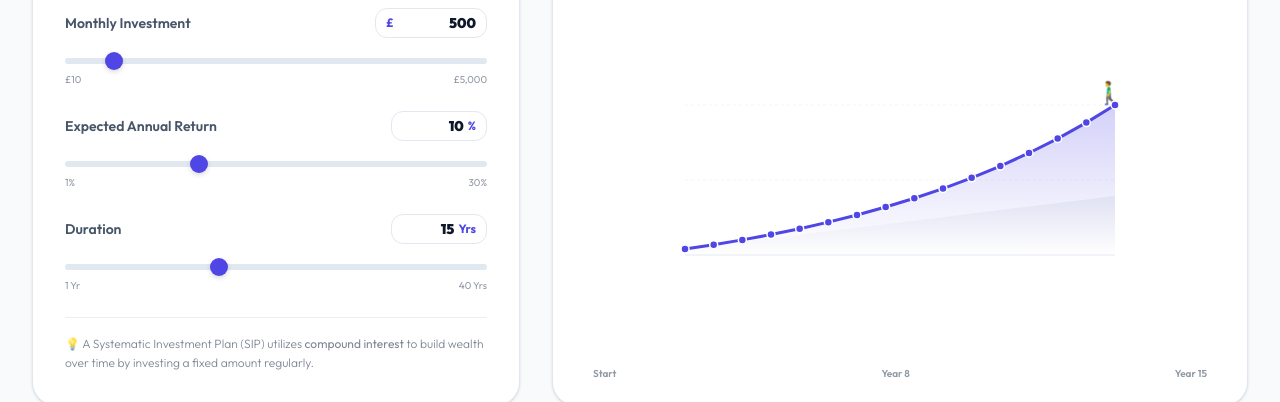
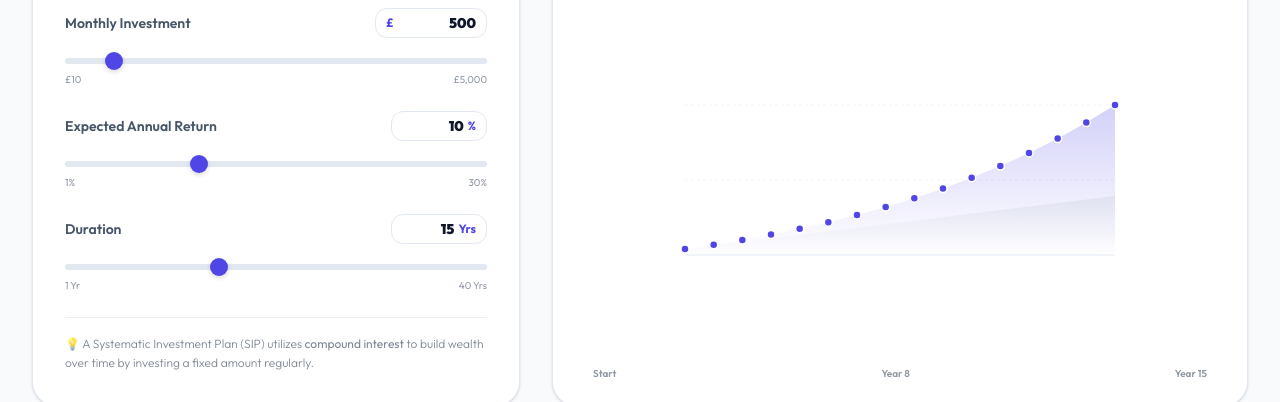
Before and after one commit to ankur20/ForwardCalc, a React (Vite) app: page / in a window 1280 px wide. Shown: the part 434-836 px from the top of the page. Built offline with nearby package versions, Linux system fonts and the light colour scheme.

Commit message:
Remove animated characters logic and add path draw-in / pulse-glow animations to graph lines

```diff
--- a/src/App.tsx
+++ b/src/App.tsx
@@ -101,10 +101,10 @@ function App() {
 
         {/* Active Panel View */}
         <div className="w-full transition-all duration-500">
-          {activeTab === 'sip' && <SipCalculator theme={theme} />}
-          {activeTab === 'swp' && <SwpCalculator theme={theme} />}
-          {activeTab === 'mortgage' && <MortgageOverpayment theme={theme} />}
-          {activeTab === 'fire' && <FireCalculator theme={theme} />}
+          {activeTab === 'sip' && <SipCalculator />}
+          {activeTab === 'swp' && <SwpCalculator />}
+          {activeTab === 'mortgage' && <MortgageOverpayment />}
+          {activeTab === 'fire' && <FireCalculator />}
           {activeTab === 'tax' && <TaxOptimizer />}
         </div>
       </main>
--- a/src/components/FireCalculator.tsx
+++ b/src/components/FireCalculator.tsx
@@ -1,12 +1,8 @@
-import React, { useState, useMemo, useEffect } from 'react';
+import React, { useState, useMemo } from 'react';
 import { Target, HelpCircle, Activity, Award } from 'lucide-react';
 import { calculateFire } from '../utils/calc';
 
-interface FireCalculatorProps {
-  theme: string;
-}
-
-export const FireCalculator: React.FC<FireCalculatorProps> = ({ theme }) => {
+export const FireCalculator: React.FC = () => {
   const [age, setAge] = useState<number>(30);
   const [expenses, setExpenses] = useState<number>(30000);
   const [netWorth, setNetWorth] = useState<number>(50000);
@@ -56,46 +52,7 @@ export const FireCalculator: React.FC<FireCalculatorProps> = ({ theme }) => {
     return { line, targetLine, coordinates: coords };
   }, [result.yearlyBalances, result.fireTarget, chartWidth, chartHeight, padding]);
 
-  // Determine character emoji based on active theme
-  const characterEmoji = useMemo(() => {
-    switch (theme) {
-      case 'dark':
-        return '👾';
-      case 'pink':
-        return '🚶‍♀️';
-      case 'unicorn':
-        return '🦄';
-      default:
-        return '🚶‍♂️';
-    }
-  }, [theme]);
 
-  const [walkIdx, setWalkIdx] = useState<number>(0);
-
-  // Animate character along path when data updates
-  useEffect(() => {
-    setWalkIdx(0);
-    let current = 0;
-    const target = points.coordinates.length - 1;
-    if (target <= 0) return;
-
-    const interval = setInterval(() => {
-      current++;
-      setWalkIdx(current);
-      if (current >= target) {
-        clearInterval(interval);
-      }
-    }, 70);
-
-    return () => clearInterval(interval);
-  }, [points.coordinates]);
-
-  // Track coordinates of the character (falls back to current animated index if not hovered)
-  const charPos = useMemo(() => {
-    if (points.coordinates.length === 0) return null;
-    const activeIdx = hoveredIdx !== null ? hoveredIdx : Math.min(walkIdx, points.coordinates.length - 1);
-    return points.coordinates[activeIdx];
-  }, [points.coordinates, hoveredIdx, walkIdx]);
 
   return (
     <div className="grid grid-cols-1 lg:grid-cols-12 gap-8 items-stretch w-full max-w-7xl mx-auto p-4 md:p-8 animate-in fade-in slide-in-from-bottom-4 duration-500">
@@ -335,29 +292,7 @@ export const FireCalculator: React.FC<FireCalculatorProps> = ({ theme }) => {
               )}
 
               {/* Accumulated Wealth line */}
-              <path d={points.line} stroke="var(--theme-accent)" strokeWidth="3.5" strokeLinecap="round" className="transition-all duration-500" />
-
-              {/* Walking Theme Character */}
-              {charPos && (
-                <g
-                  style={{
-                    transform: `translate(${charPos.x}px, ${Math.max(26, charPos.y - 12)}px)`,
-                    transition: 'transform 0.15s linear'
-                  }}
-                  className="select-none pointer-events-none"
-                >
-                  <text
-                    x="0"
-                    y="0"
-                    fontSize="22"
-                    textAnchor="middle"
-                    fill="currentColor"
-                    className="char-walk-animation"
-                  >
-                    {characterEmoji}
-                  </text>
-                </g>
-              )}
+              <path d={points.line} stroke="var(--theme-accent)" strokeWidth="3.5" strokeLinecap="round" className="transition-all duration-500 animate-graph-line graph-glow" />
 
               {/* Interactive Hover Dots */}
               {points.coordinates.map((c, i) => (
--- a/src/components/MortgageOverpayment.tsx
+++ b/src/components/MortgageOverpayment.tsx
@@ -1,12 +1,8 @@
-import React, { useState, useMemo, useEffect } from 'react';
+import React, { useState, useMemo } from 'react';
 import { Home, Calendar, Clock, Award } from 'lucide-react';
 import { calculateMortgage } from '../utils/calc';
 
-interface MortgageOverpaymentProps {
-  theme: string;
-}
-
-export const MortgageOverpayment: React.FC<MortgageOverpaymentProps> = ({ theme }) => {
+export const MortgageOverpayment: React.FC = () => {
   const [balance, setBalance] = useState<number>(200000);
   const [rate, setRate] = useState<number>(4.5);
   const [term, setTerm] = useState<number>(25);
@@ -54,46 +50,7 @@ export const MortgageOverpayment: React.FC<MortgageOverpaymentProps> = ({ theme
     return { standardLine, overpaidLine, coordinates: coords };
   }, [result.amortizationData, balance, chartWidth, chartHeight, padding]);
 
-  // Determine character emoji based on active theme
-  const characterEmoji = useMemo(() => {
-    switch (theme) {
-      case 'dark':
-        return '👾';
-      case 'pink':
-        return '🚶‍♀️';
-      case 'unicorn':
-        return '🦄';
-      default:
-        return '🚶‍♂️';
-    }
-  }, [theme]);
 
-  const [walkIdx, setWalkIdx] = useState<number>(0);
-
-  // Animate character along path when data updates
-  useEffect(() => {
-    setWalkIdx(0);
-    let current = 0;
-    const target = points.coordinates.length - 1;
-    if (target <= 0) return;
-
-    const interval = setInterval(() => {
-      current++;
-      setWalkIdx(current);
-      if (current >= target) {
-        clearInterval(interval);
-      }
-    }, 70);
-
-    return () => clearInterval(interval);
-  }, [points.coordinates]);
-
-  // Track coordinates of the character (falls back to current animated index if not hovered)
-  const charPos = useMemo(() => {
-    if (points.coordinates.length === 0) return null;
-    const activeIdx = hoveredIdx !== null ? hoveredIdx : Math.min(walkIdx, points.coordinates.length - 1);
-    return points.coordinates[activeIdx];
-  }, [points.coordinates, hoveredIdx, walkIdx]);
 
   return (
     <div className="grid grid-cols-1 lg:grid-cols-12 gap-8 items-stretch w-full max-w-7xl mx-auto p-4 md:p-8 animate-in fade-in slide-in-from-bottom-4 duration-500">
@@ -312,30 +269,8 @@ export const MortgageOverpayment: React.FC<MortgageOverpaymentProps> = ({ theme
               <line x1={padding} y1={chartHeight - padding} x2={chartWidth - padding} y2={chartHeight - padding} stroke="var(--theme-border)" strokeWidth="1" />
 
               {/* Trajectory lines */}
-              <path d={points.standardLine} stroke="#94a3b8" strokeWidth="2.5" strokeDasharray="4 2" strokeLinecap="round" className="transition-all duration-500" />
-              <path d={points.overpaidLine} stroke="var(--theme-accent)" strokeWidth="3.5" strokeLinecap="round" className="transition-all duration-500" />
-
-              {/* Walking Theme Character */}
-              {charPos && (
-                <g
-                  style={{
-                    transform: `translate(${charPos.x}px, ${Math.max(26, charPos.yOverpaid - 12)}px)`,
-                    transition: 'transform 0.15s linear'
-                  }}
-                  className="select-none pointer-events-none"
-                >
-                  <text
-                    x="0"
-                    y="0"
-                    fontSize="22"
-                    textAnchor="middle"
-                    fill="currentColor"
-                    className="char-walk-animation"
-                  >
-                    {characterEmoji}
-                  </text>
-                </g>
-              )}
+              <path d={points.standardLine} stroke="#94a3b8" strokeWidth="2.5" strokeDasharray="4 2" strokeLinecap="round" className="transition-all duration-500 animate-graph-line" />
+              <path d={points.overpaidLine} stroke="var(--theme-accent)" strokeWidth="3.5" strokeLinecap="round" className="transition-all duration-500 animate-graph-line graph-glow" />
 
               {/* Hover Guide Line */}
               {hoveredIdx !== null && points.coordinates[hoveredIdx] && (
--- a/src/components/SipCalculator.tsx
+++ b/src/components/SipCalculator.tsx
@@ -1,12 +1,8 @@
-import React, { useState, useMemo, useEffect } from 'react';
+import React, { useState, useMemo } from 'react';
 import { TrendingUp, Landmark, Award } from 'lucide-react';
 import { calculateSip } from '../utils/calc';
 
-interface SipCalculatorProps {
-  theme: string;
-}
-
-export const SipCalculator: React.FC<SipCalculatorProps> = ({ theme }) => {
+export const SipCalculator: React.FC = () => {
   const [initialBalance, setInitialBalance] = useState<number>(10000); // Default to £10,000 starting pot
   const [monthly, setMonthly] = useState<number>(500);
   const [rate, setRate] = useState<number>(10);
@@ -57,46 +53,7 @@ export const SipCalculator: React.FC<SipCalculatorProps> = ({ theme }) => {
     return { invested: investedPath, total: totalPath, line: totalLinePath, coordinates: coords };
   }, [result.yearlyData, chartWidth, chartHeight, padding]);
 
-  // Determine character emoji based on active theme
-  const characterEmoji = useMemo(() => {
-    switch (theme) {
-      case 'dark':
-        return '👾';
-      case 'pink':
-        return '🚶‍♀️';
-      case 'unicorn':
-        return '🦄';
-      default:
-        return '🚶‍♂️';
-    }
-  }, [theme]);
 
-  const [walkIdx, setWalkIdx] = useState<number>(0);
-
-  // Animate the character from index 0 to the end index when the data updates
-  useEffect(() => {
-    setWalkIdx(0);
-    let current = 0;
-    const target = points.coordinates.length - 1;
-    if (target <= 0) return;
-
-    const interval = setInterval(() => {
-      current++;
-      setWalkIdx(current);
-      if (current >= target) {
-        clearInterval(interval);
-      }
-    }, 70); // 70ms per step
-
-    return () => clearInterval(interval);
-  }, [points.coordinates]);
-
-  // Track coordinates of the character (falls back to current animated index if not hovered)
-  const charPos = useMemo(() => {
-    if (points.coordinates.length === 0) return null;
-    const activeIdx = hoveredIdx !== null ? hoveredIdx : Math.min(walkIdx, points.coordinates.length - 1);
-    return points.coordinates[activeIdx];
-  }, [points.coordinates, hoveredIdx, walkIdx]);
 
   return (
     <div className="grid grid-cols-1 lg:grid-cols-12 gap-8 items-stretch w-full max-w-7xl mx-auto p-4 md:p-8 animate-in fade-in slide-in-from-bottom-4 duration-500">
@@ -301,29 +258,7 @@ export const SipCalculator: React.FC<SipCalculatorProps> = ({ theme }) => {
               )}
 
               {/* Line paths */}
-              <path d={points.line} stroke="var(--theme-accent)" strokeWidth="3" strokeLinecap="round" className="transition-all duration-500" />
-
-              {/* Walking Theme Character */}
-              {charPos && (
-                <g
-                  style={{
-                    transform: `translate(${charPos.x}px, ${Math.max(26, charPos.yTotal - 12)}px)`,
-                    transition: 'transform 0.15s linear'
-                  }}
-                  className="select-none pointer-events-none"
-                >
-                  <text
-                    x="0"
-                    y="0"
-                    fontSize="22"
-                    textAnchor="middle"
-                    fill="currentColor"
-                    className="char-walk-animation"
-                  >
-                    {characterEmoji}
-                  </text>
-                </g>
-              )}
+              <path d={points.line} stroke="var(--theme-accent)" strokeWidth="3" strokeLinecap="round" className="transition-all duration-500 animate-graph-line graph-glow" />
 
               {/* Interactive Hover Dots */}
               {points.coordinates.map((c, i) => (
--- a/src/components/SwpCalculator.tsx
+++ b/src/components/SwpCalculator.tsx
@@ -1,12 +1,8 @@
-import React, { useState, useMemo, useEffect } from 'react';
+import React, { useState, useMemo } from 'react';
 import { Landmark, ArrowUpRight, Flame, Hourglass } from 'lucide-react';
 import { calculateSwp } from '../utils/calc';
 
-interface SwpCalculatorProps {
-  theme: string;
-}
-
-export const SwpCalculator: React.FC<SwpCalculatorProps> = ({ theme }) => {
+export const SwpCalculator: React.FC = () => {
   const [pot, setPot] = useState<number>(250000);
   const [withdrawal, setWithdrawal] = useState<number>(1500);
   const [rate, setRate] = useState<number>(6);
@@ -50,46 +46,7 @@ export const SwpCalculator: React.FC<SwpCalculatorProps> = ({ theme }) => {
     return { line: linePath, area: areaPath, coordinates: coords };
   }, [result.yearlyData, pot, chartWidth, chartHeight, padding]);
 
-  // Determine character emoji based on active theme
-  const characterEmoji = useMemo(() => {
-    switch (theme) {
-      case 'dark':
-        return '👾';
-      case 'pink':
-        return '🚶‍♀️';
-      case 'unicorn':
-        return '🦄';
-      default:
-        return '🚶‍♂️';
-    }
-  }, [theme]);
 
-  const [walkIdx, setWalkIdx] = useState<number>(0);
-
-  // Animate character along path when data updates
-  useEffect(() => {
-    setWalkIdx(0);
-    let current = 0;
-    const target = points.coordinates.length - 1;
-    if (target <= 0) return;
-
-    const interval = setInterval(() => {
-      current++;
-      setWalkIdx(current);
-      if (current >= target) {
-        clearInterval(interval);
-      }
-    }, 70);
-
-    return () => clearInterval(interval);
-  }, [points.coordinates]);
-
-  // Track coordinates of the character (falls back to current animated index if not hovered)
-  const charPos = useMemo(() => {
-    if (points.coordinates.length === 0) return null;
-    const activeIdx = hoveredIdx !== null ? hoveredIdx : Math.min(walkIdx, points.coordinates.length - 1);
-    return points.coordinates[activeIdx];
-  }, [points.coordinates, hoveredIdx, walkIdx]);
 
   const yearsLasted = Math.floor(result.monthsLasted / 12);
   const monthsLasted = result.monthsLasted % 12;
@@ -309,30 +266,8 @@ export const SwpCalculator: React.FC<SwpCalculatorProps> = ({ theme }) => {
                 stroke={result.isDepleted ? '#ef4444' : 'var(--theme-accent)'}
                 strokeWidth="3"
                 strokeLinecap="round"
-                className="transition-all duration-500"
+                className="transition-all duration-500 animate-graph-line graph-glow"
               />
-
-              {/* Walking Theme Character */}
-              {charPos && (
-                <g
-                  style={{
-                    transform: `translate(${charPos.x}px, ${Math.max(26, charPos.y - 12)}px)`,
-                    transition: 'transform 0.15s linear'
-                  }}
-                  className="select-none pointer-events-none"
-                >
-                  <text
-                    x="0"
-                    y="0"
-                    fontSize="22"
-                    textAnchor="middle"
-                    fill="currentColor"
-                    className="char-walk-animation"
-                  >
-                    {characterEmoji}
-                  </text>
-                </g>
-              )}
 
               {/* Interactive Hover Dots */}
               {points.coordinates.map((c, i) => (
```
Also changed, not shown: src/index.css (+28 -9 lines).
